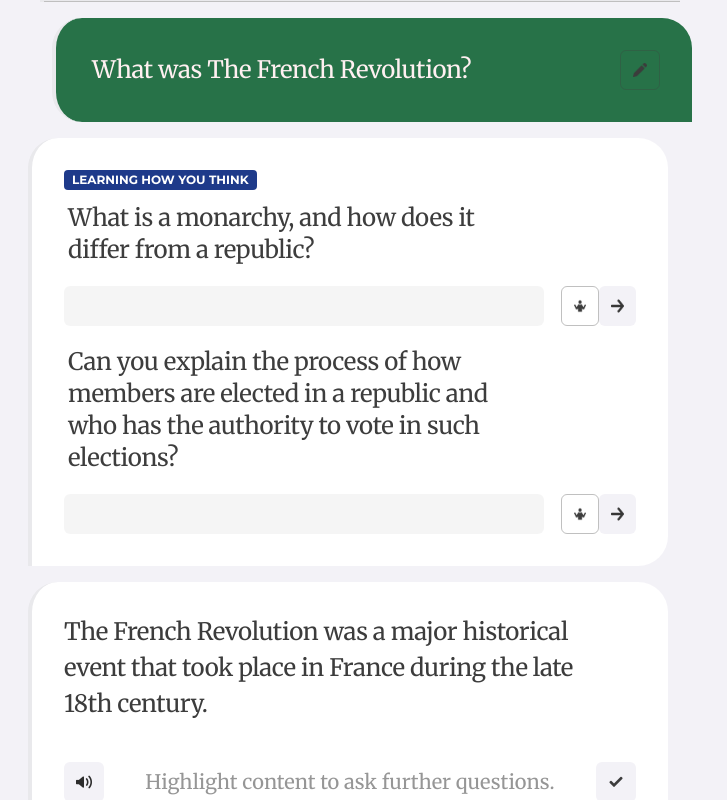
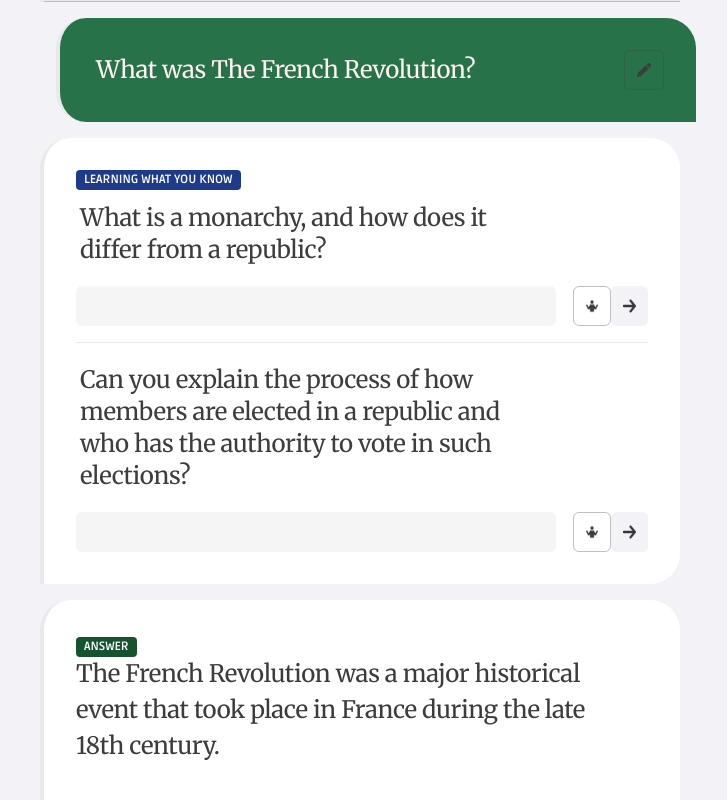
Before and after one commit to tgoulder4/Dunnoyet, a Next.js app: page / in a window 1280 px wide. Shown: the part 360-1160 px from the top of the page, without its empty margins (280-1007 px from the left). Built offline with nearby package versions, Linux system fonts and the light colour scheme.

Commit message:
change font

```diff
--- a/src/app/layout.tsx
+++ b/src/app/layout.tsx
@@ -1,14 +1,14 @@
 import "./globals.css";
 import type { Metadata } from "next";
 import Navbar from "../components/ui/navbar/navbar";
-import { Merriweather, Montserrat } from "next/font/google";
+import { Merriweather, Ruda } from "next/font/google";
 export const merriweather = Merriweather({
   weight: ["400", "700", "900"],
   style: "normal",
   subsets: ["latin"],
   display: "swap",
 });
-export const montserrat = Montserrat({
+export const ruda = Ruda({
   style: "normal",
   subsets: ["latin"],
   display: "swap",
--- a/src/components/Thread.tsx
+++ b/src/components/Thread.tsx
@@ -12,6 +12,7 @@ type Text = {
 function Thread() {
   const [margin, setMargin] = useState(0);
   const currentCard = useRef<HTMLDivElement>(null);
+  let firstResponseShown = false;
   //const currentCard setCurrentCard in an effort to make the image 30px below the top card.
   const threadTexts: Array<Text> = [
     {
@@ -93,8 +94,10 @@ function Thread() {
                   id={index == threadTexts.length - 1 ? "currentCard" : ""}
                   key={index}
                   content={elem.content}
+                  firstResponseShown={firstResponseShown}
                 />
               );
+              firstResponseShown = true;
             case "Interrogation":
               return <InterrogativeCard content={elem.content} />;
           }
--- a/src/components/cards/InterrogationQuestion.tsx
+++ b/src/components/cards/InterrogationQuestion.tsx
@@ -1,7 +1,7 @@
 import { useState } from "react";
 import { Button } from "../ui/button";
 import { Input } from "../user/ui/input";
-import { merriweather, montserrat } from "@/app/layout";
+import { merriweather, ruda } from "@/app/layout";
 
 function InterrogationQuestion({ content = "" }: { content: string }) {
   const [text, setText] = useState<string>();
@@ -15,7 +15,7 @@ function InterrogationQuestion({ content = "" }: { content: string }) {
         </h2>
         <div className="flex">
           <Input
-            className={`max-w-[1000px] mr-[3%] p-2  border-none ${montserrat.className} font-[700] leading-[150%] tracking-[-0.374px]`}
+            className={`max-w-[1000px] mr-[3%] p-2  border-none ${ruda.className} font-[700] leading-[150%] tracking-[-0.374px]`}
             placeholder=""
             onChange={(e) => {
               setText(e.target.value);
--- a/src/components/cards/InterrogativeCard.tsx
+++ b/src/components/cards/InterrogativeCard.tsx
@@ -1,4 +1,4 @@
-import { merriweather, montserrat } from "@/app/layout";
+import { merriweather, ruda } from "@/app/layout";
 import { Button } from "../ui/button";
 import { Input } from "../user/ui/input";
 import { useState } from "react";
@@ -7,13 +7,14 @@ function InterrogativeCard({ content }: { content: string }) {
   //do a fetch for general repsonse to content via gpt api
   return (
     <>
-      <article className="bg-card p-8 relative right-3 rounded-t-[30px] rounded-br-[30px] flex flex-col justify-between gap-4">
+      <article className="bg-card w-full p-8 mr-4 rounded-t-[30px] rounded-br-[30px] flex flex-col justify-between gap-4">
         <div
-          className={`${montserrat.className} w-fit  select-none inline-flex items-center justify-center px-2 py-1 text-xs font-bold leading-none text-white bg-blue-900 rounded -mb-2`}
+          className={`${ruda.className} w-fit  select-none inline-flex items-center justify-center px-2 py-1 text-xs font-bold leading-none text-white bg-blue-900 rounded -mb-2`}
         >
-          LEARNING HOW YOU THINK
+          LEARNING WHAT YOU KNOW
         </div>
         <InterrogationQuestion content="What is a monarchy, and how does it differ from a republic?" />
+        <hr className="h-[2px] bg-[hsla(0,0%,75%,0)]" />
         <InterrogationQuestion content="Can you explain the process of how members are elected in a republic and who has the authority to vote in such elections?" />
       </article>
     </>
--- a/src/components/cards/ResponseCard.tsx
+++ b/src/components/cards/ResponseCard.tsx
@@ -1,6 +1,6 @@
 import { useState } from "react";
 import { Button } from "../ui/button";
-import { merriweather, montserrat } from "@/app/layout";
+import { merriweather, ruda } from "@/app/layout";
 import InterrogativeButtons from "../ui/interrogativeButtons";
 import { Input } from "@/components/user/ui/input";
 import Image from "next/image";
@@ -40,6 +40,7 @@ function ResponseCard({
   baseCard = false,
   showControls = true,
   content = "",
+  firstResponseShown = true,
   ...props
 }) {
   const [activeTerm, setActiveTerm] = useState<Term>({
@@ -60,13 +61,22 @@ function ResponseCard({
   }
   return (
     <div
-      className={`relative right-3 bg-white w-full p-8 rounded-t-[30px] rounded-br-[30px] flex flex-col justify-between gap-3`}
+      className={`mr-4 bg-white w-full p-8 rounded-t-[30px] rounded-br-[30px] flex flex-col justify-between gap-3`}
       {...props}
     >
       {showControls ? (
         <div className="flex flex-col gap-4">
           <div className="">
             <article>
+              {!firstResponseShown ? (
+                <div
+                  className={`${ruda.className} w-fit  select-none inline-flex items-center justify-center px-2 py-1 text-xs font-bold leading-none text-white bg-green-900 rounded -mb-2`}
+                >
+                  ANSWER
+                </div>
+              ) : (
+                <></>
+              )}
               <h2
                 onClick={() => setHighlightedText(!highlightedText)}
                 className={`text-2xl max-w-[1000px] mb-10 mr-[3%] ${merriweather.className} font-[400] leading-[150%] tracking-[-0.374px]`}
@@ -103,7 +113,7 @@ function ResponseCard({
           {activeTerm.followUpQuestion ? (
             <>
               <Input
-                className={`${montserrat.className} font-bold w-full border-2 border-[hsl(0_0_25%)] bg-background p-4 rounded-[6px] flex flex-col justify-between gap-3 active:border-complementary`}
+                className={`${ruda.className} font-bold w-full border-2 border-[hsl(0_0_25%)] bg-background p-4 rounded-[6px] flex flex-col justify-between gap-3 active:border-complementary`}
                 placeholder={activeTerm.followUpQuestion}
               />
             </>
--- a/src/components/cards/UserQuestionCard.tsx
+++ b/src/components/cards/UserQuestionCard.tsx
@@ -1,5 +1,5 @@
 "use client";
-import { merriweather, montserrat } from "@/app/layout";
+import { merriweather, ruda } from "@/app/layout";
 import { Button } from "../ui/button";
 import { Input } from "../user/ui/input";
 import { useState } from "react";
@@ -13,7 +13,7 @@ function UserQuestionCard({ content = "" }: { content: string }) {
   }
   return (
     <>
-      <div className="relative left-3 w-full bg-primary p-8 rounded-t-[30px] rounded-bl-[30px] flex justify-between gap-3">
+      <div className="ml-4 w-full bg-primary p-8 rounded-t-[30px] rounded-bl-[30px] flex justify-between gap-3">
         {closed || content ? (
           <>
             <article className="max-w-[80%] w-full">
--- a/src/components/ui/navbar/navbar.tsx
+++ b/src/components/ui/navbar/navbar.tsx
@@ -1,6 +1,6 @@
 import Link from "next/link";
 import { Button } from "./button";
-import { montserrat } from "../../../app/layout";
+import { ruda } from "../../../app/layout";
 interface navItem {
   logoPath?: string;
   alt?: string;
@@ -18,7 +18,7 @@ function Navbar({ brandSide, middle, userSide, alignment }: NavbarProps) {
   return (
     <>
       <header
-        className={`bg-primary h-14 flex items-center justify-${alignment} p-3 px-16 ${montserrat.className} sticky`}
+        className={`bg-primary h-14 flex items-center justify-${alignment} p-3 px-16 ${ruda.className} sticky`}
       >
         <div id="brandSide" className="flex items-center gap-4 h-full">
           {brandSide.map((item) => {
```
